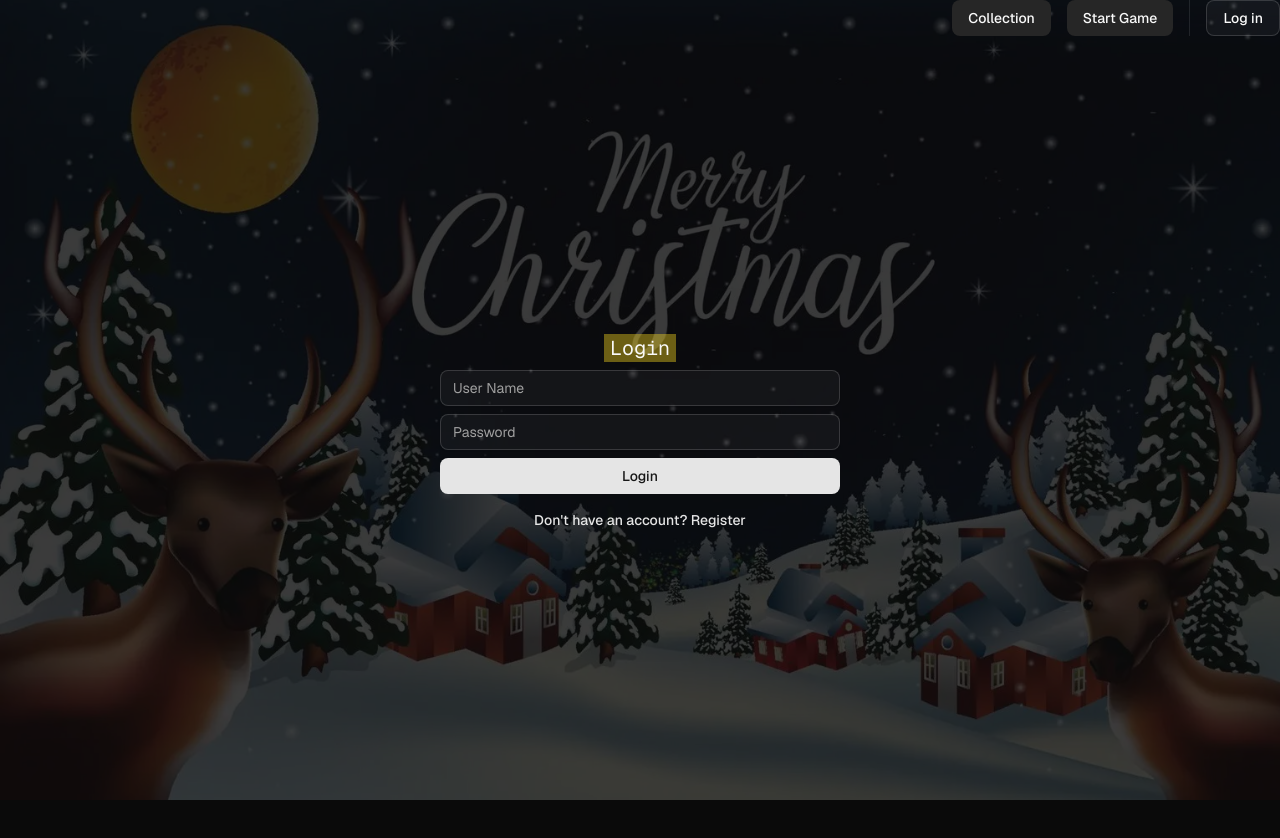
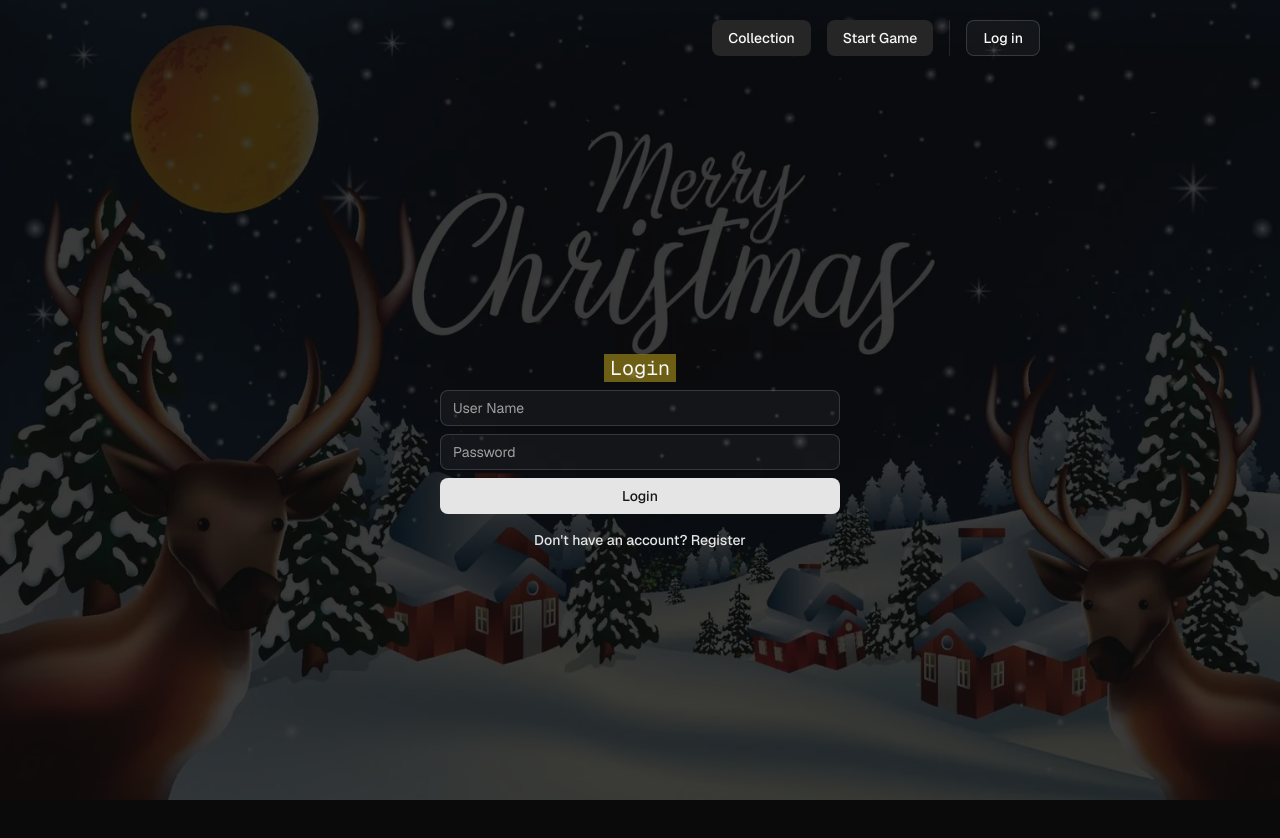
Before and after one commit to diegodev18/christmas-memory-game, a React app in the folder frontend/: page /auth in a window 1280 px wide. Shown: the top 838 px of the page. Built offline with nearby package versions, Linux system fonts and the light colour scheme; no server answers; the HTML template or start-up script is replaced by a standard one.

Commit message:
refactor: restructure Auth component layout for improved readability

```diff
--- a/frontend/src/pages/Auth.tsx
+++ b/frontend/src/pages/Auth.tsx
@@ -22,8 +22,9 @@ export default function Auth() {
   if (user) {
     return (
       <>
+        <div className="max-w-[800px] mx-auto pt-5">
           <Header />
-        <div className="flex flex-col gap-y-4 items-center justify-center h-screen">
+          <div className="flex flex-col gap-y-4 items-center justify-center h-[90vh]">
             <div className="text-lg font-mono">
               <h1>Welcome, {user.user_name}!</h1>
               <p>You are logged in.</p>
@@ -35,6 +36,7 @@ export default function Auth() {
               <Button variant={"destructive"} onClick={logout}>
                 Logout
               </Button>
+            </div>
           </div>
         </div>
       </>
@@ -55,6 +57,7 @@ export default function Auth() {
 
   return (
     <>
+      <div className="max-w-[800px] mx-auto pt-5">
         <Header />
         <div className="flex items-center justify-center h-screen">
           <div className="flex flex-col gap-y-2 w-100">
@@ -81,7 +84,11 @@ export default function Auth() {
             <Button type="submit" onClick={handlerSubmit}>
               {action === "login" ? "Login" : "Register"}
             </Button>
-          <Button variant={"link"} type="button" onClick={handlerChangeAction}>
+            <Button
+              variant={"link"}
+              type="button"
+              onClick={handlerChangeAction}
+            >
               {action === "login"
                 ? "Don't have an account? Register"
                 : "Already have an account? Login"}
@@ -91,6 +98,7 @@ export default function Auth() {
             ) : null}
           </div>
         </div>
+      </div>
     </>
   );
 }
```
Lines whose indentation alone changed are shown as unchanged.
